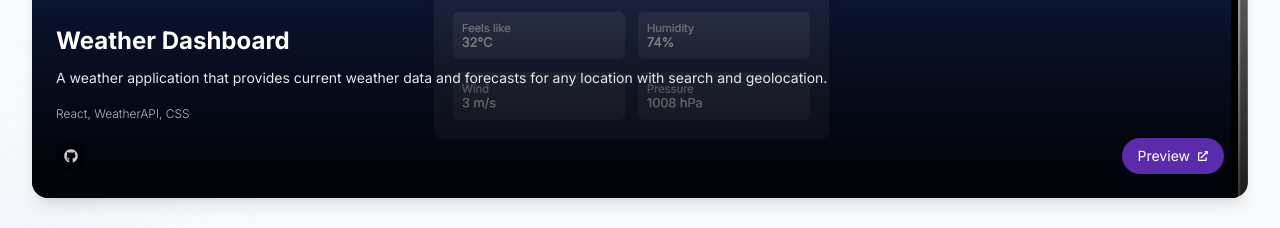
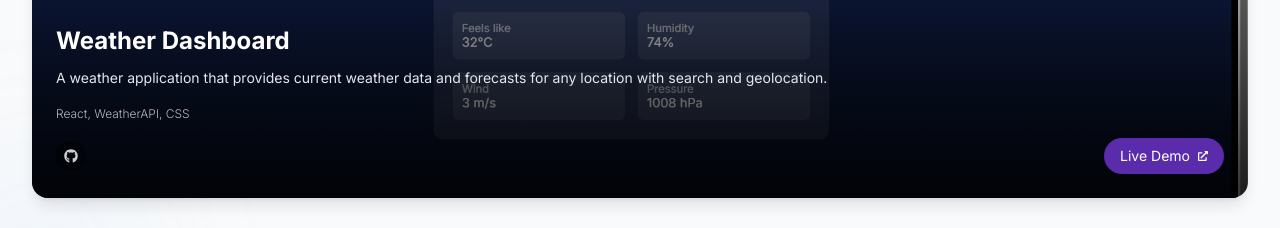
Before and after one commit to GhOsCoDeR/adams-portfolio, a React (Vite) app: page / in a window 1280 px wide. Shown: the part 2680-2908 px from the top of the page. Built offline with nearby package versions, Linux system fonts and the light colour scheme.

Commit message:
Add live Weather Dashboard link to projects

```diff
--- a/src/pages/Home.jsx
+++ b/src/pages/Home.jsx
@@ -631,7 +631,7 @@ const Home = () => {
                   description="A weather application that provides current weather data and forecasts for any location with search and geolocation."
                   tech="React, WeatherAPI, CSS"
                   image="/images/weather/Screenshot 2025-04-03 115446.png"
-                  liveUrl="https://weather-app-demo.example.com"
+                  liveUrl="https://adamsweatherapp.netlify.app/"
                   githubUrl="https://github.com/GhOsCoDeR/weather.git"
                 />
               </motion.div>
@@ -843,7 +843,7 @@ const ProjectCard = ({ title, description, tech, image, liveUrl, githubUrl }) =>
           </motion.a>
 
           {liveUrl && (
-            (title === "Mosaic Grove" || title === "Personal Portfolio") ? (
+            (title === "Mosaic Grove" || title === "Personal Portfolio" || title === "Weather Dashboard") ? (
               <motion.a
                 href={liveUrl}
                 target="_blank"
--- a/src/pages/Projects.jsx
+++ b/src/pages/Projects.jsx
@@ -68,7 +68,7 @@ const Projects = () => {
       category: 'web',
       links: {
         github: 'https://github.com/GhOsCoDeR/weather.git',
-        live: 'https://weather-app-demo.example.com'
+        live: 'https://adamsweatherapp.netlify.app/'
       },
       featured: false
     }
@@ -258,7 +258,7 @@ const ProjectCard = ({ project, index }) => {
           )}
 
           {project.links.live && (
-            (project.title === "Mosaic Grove" || project.title === "Personal Portfolio") ? (
+            (project.title === "Mosaic Grove" || project.title === "Personal Portfolio" || project.title === "Weather Dashboard") ? (
               <a
                 href={project.links.live}
                 target="_blank"
```
